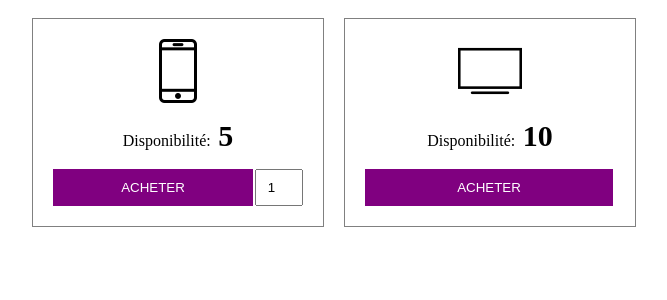
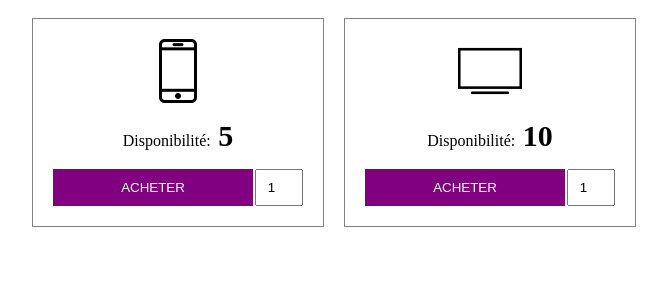
Before and after one commit to gregchapauli/shop, a React (Create React App) app: page / in a window 1280 px wide. Shown: the top 300 px of the page, without its empty margins (306-973 px from the left). Built offline with nearby package versions, Linux system fonts and the light colour scheme.

Commit message:
Mise en place du payload pour les télévisions

```diff
--- a/src/components/tvContainer.js
+++ b/src/components/tvContainer.js
@@ -1,9 +1,11 @@
-import React from "react";
+import React, { useState } from "react";
 import { useSelector, useDispatch } from "react-redux";
 import tv from "../images/tv.png";
 import { buyTv } from "../redux/tv/actionTv";
 
 function TvContainer() {
+  const [totalTv, setTotalTv] = useState(1);
+
   const television = useSelector((state) => state.television.tv);
   const dispatch = useDispatch();
 
@@ -14,7 +16,14 @@ function TvContainer() {
         Disponibilité:
         <span id="count"> {television}</span>
       </p>
-      <button onClick={() => dispatch(buyTv())}>Acheter</button>
+      <div className="btnContainer">
+        <button onClick={() => dispatch(buyTv(totalTv))}>Acheter</button>
+        <input
+          type="number"
+          value={totalTv}
+          onChange={(e) => setTotalTv(e.target.value)}
+        />
+      </div>
     </div>
   );
 }
--- a/src/redux/tv/actionTv.js
+++ b/src/redux/tv/actionTv.js
@@ -1,7 +1,8 @@
 import { BUY_TV } from "./type";
 
-export const buyTv = () => {
+export const buyTv = (totalTv) => {
   return {
     type: BUY_TV,
+    payload: totalTv,
   };
 };
--- a/src/redux/tv/reducerTv.js
+++ b/src/redux/tv/reducerTv.js
@@ -9,8 +9,9 @@ const tvReducer = (state = initialStateTv, action) => {
     case BUY_TV:
       return {
         ...state,
-        tv: state.tv - 1,
+        tv: state.tv - action.payload,
       };
+
     default:
       return state;
   }
```
Also changed, not shown: src/components/PhoneContainer.js (+0 -33 lines).
